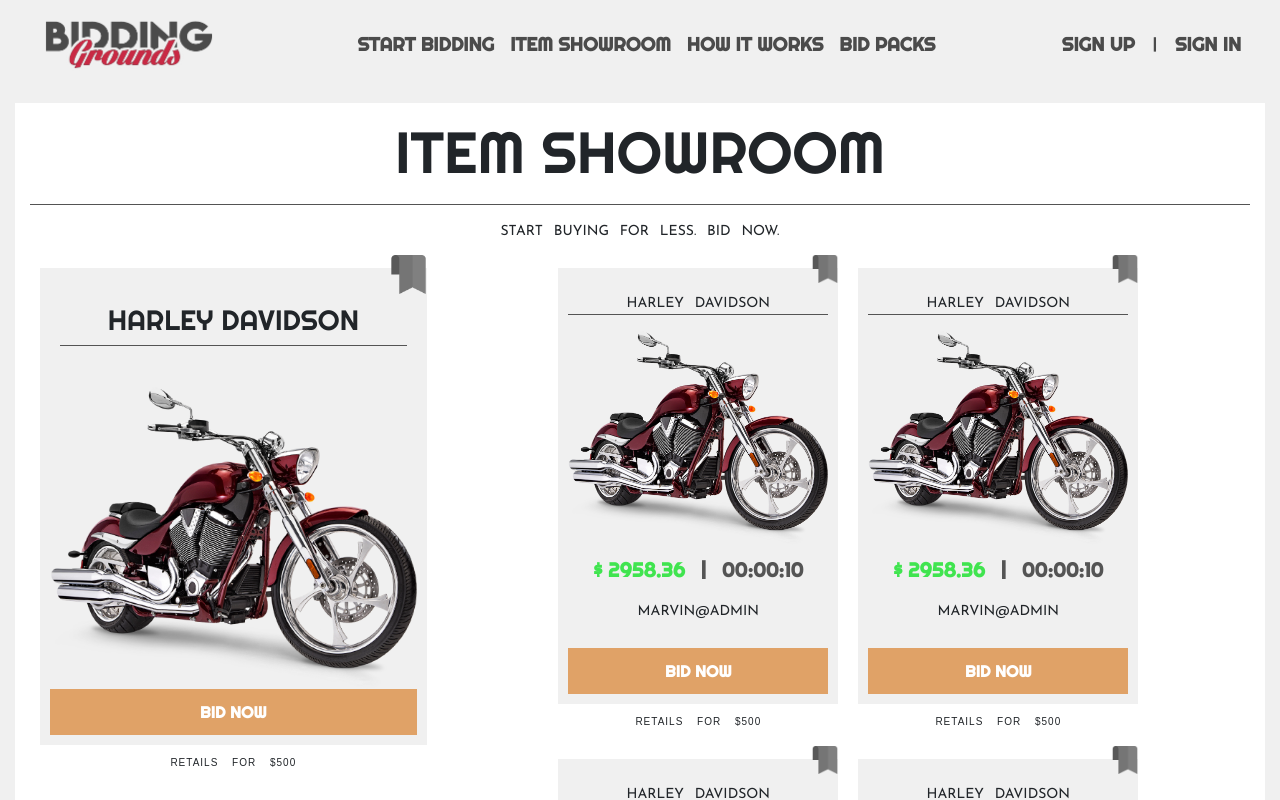
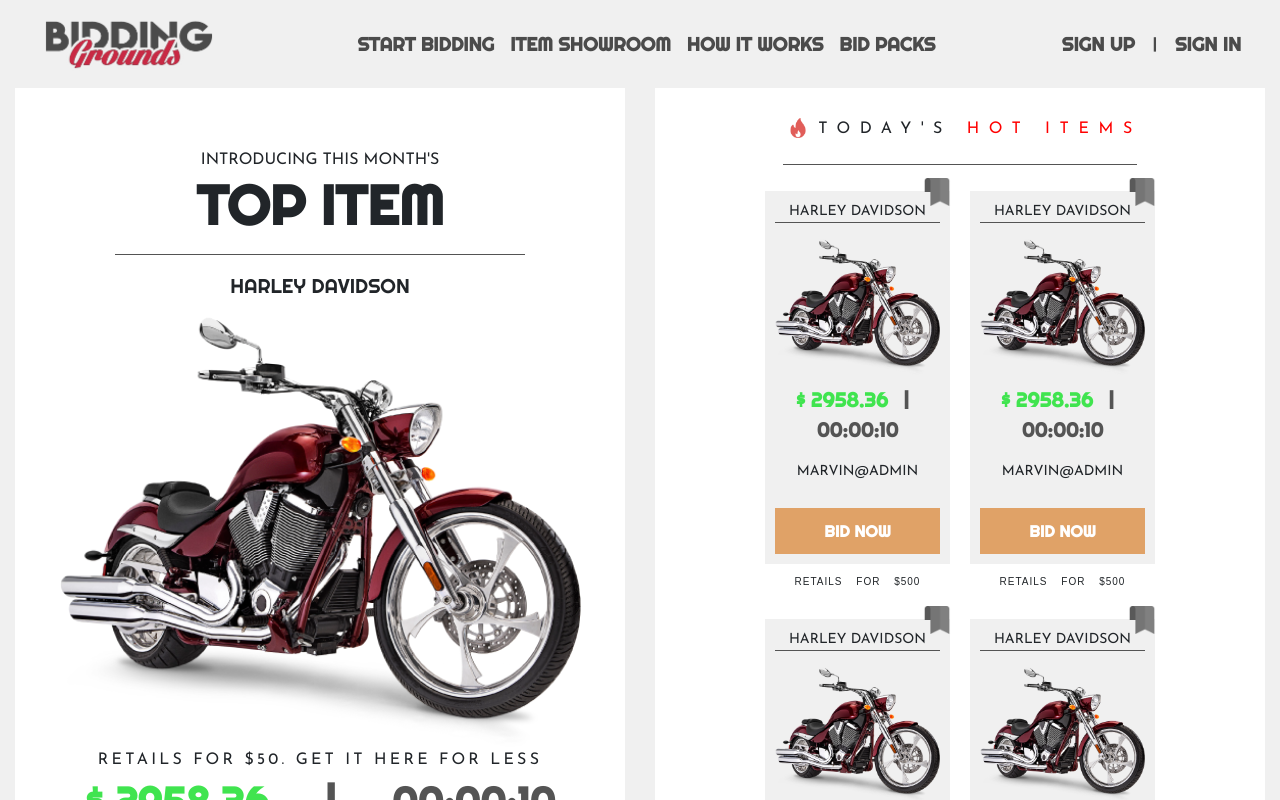
Before and after one commit to ivpelea/bidding-grounds-frontend, a React (Create React App) app: page / in a window 1280 px wide. Shown: the top 800 px of the page. Built offline with nearby package versions, Linux system fonts and the light colour scheme.

Commit message:
polished codes

```diff
--- a/package.json
+++ b/package.json
@@ -7,6 +7,7 @@
     "@testing-library/react": "^11.2.5",
     "@testing-library/user-event": "^12.8.3",
     "bootstrap": "^4.6.0",
+    "include-media": "^1.4.9",
     "react": "^17.0.2",
     "react-bootstrap": "^1.5.2",
     "react-dom": "^17.0.2",
--- a/src/App.js
+++ b/src/App.js
@@ -3,25 +3,29 @@
 import './App.css';
 import Header from './components/Header';
 import '../src/styles/Global.scss';
-import ItemIcon from './assets/images/7-2-motorcycle-png-clipart.png'
-import FireIcon from './assets/images/001-fire.png'
-import BookmarkIcon from './assets/images/bookmark-icon.png'
-import MoneyIcon from './assets/images/money-icon.png'
-import ClockIcon from './assets/images/clock-icon.png'
-import WinIcon from './assets/images/win-icon.png'
-import BidsIcon from './assets/images/bids-icon.png'
 import Footer from './components/Footer';
 import Home from './components/Home';
 import ItemShowroom from './components/ItemShowroom';
 
+import {
+  BrowserRouter as Router,
+  Switch,
+  Route,
+  Redirect
+} from "react-router-dom";
+
 function App() {
   return (
-    <React.Fragment>
-      <Header />
-      {/* <Home /> */}
-      <ItemShowroom />
-      <Footer />
-    </React.Fragment>
+    <Router basename="/">
+      <Switch>
+        <Route exact path="/">
+          <Home />
+        </Route>
+        <Route exact path="/item-showroom">
+          <ItemShowroom />
+        </Route>
+      </Switch>
+    </Router>
   );
 }
 
--- a/src/components/Header.js
+++ b/src/components/Header.js
@@ -93,8 +93,8 @@
                                 <Navbar.Collapse id="responsive-navbar-nav">
                                     {/* CENTER NAV MENU */}
                                     <Nav className="mx-auto">
-                                        <Nav.Link href="#start-bidding">START BIDDING</Nav.Link>
-                                        <Nav.Link href="#item-showroom">ITEM SHOWROOM</Nav.Link>
+                                        <Nav.Link href="/">START BIDDING</Nav.Link>
+                                        <Nav.Link href="/item-showroom">ITEM SHOWROOM</Nav.Link>
                                         <Nav.Link href="#how-it-works" onClick={showModal.bind(this)}>HOW IT WORKS</Nav.Link>
                                         <Nav.Link href="#bid-packs">BID PACKS</Nav.Link>
                                         </Nav>
--- a/src/components/Home.js
+++ b/src/components/Home.js
@@ -6,10 +6,13 @@
 import ClockIcon from '../assets/images/clock-icon.png'
 import WinIcon from '../assets/images/win-icon.png'
 import BidsIcon from '../assets/images/bids-icon.png'
+import Header from './Header'
+import Footer from './Footer'
 
 function Home() {
   return (
     <React.Fragment>
+      <Header />
       <section id="__bidding-home">
         <div className="container-fluid">
           <div className="row">
@@ -793,6 +796,7 @@
           </div>
         </div>
       </section>
+      <Footer />
     </React.Fragment>
   )
 }
--- a/src/components/ItemShowroom.js
+++ b/src/components/ItemShowroom.js
@@ -1,14 +1,13 @@
 import React from 'react'
 import ItemIcon from '../assets/images/7-2-motorcycle-png-clipart.png'
-import FireIcon from '../assets/images/001-fire.png'
 import BookmarkIcon from '../assets/images/bookmark-icon.png'
-import MoneyIcon from '../assets/images/money-icon.png'
-import ClockIcon from '../assets/images/clock-icon.png'
-import WinIcon from '../assets/images/win-icon.png'
-import BidsIcon from '../assets/images/bids-icon.png'
+import Header from './Header'
+import Footer from './Footer'
 
 function ItemShowroom() {
   return (
+    <React.Fragment>
+      <Header />
       <section id="__item-show-room">
         <div className="container-fluid">
           <div className="row">
@@ -700,6 +699,9 @@
           </div>
         </div>
       </section>
+      <Footer />
+    </React.Fragment>
+
   )
 }
 
--- a/src/styles/Global.scss
+++ b/src/styles/Global.scss
@@ -205,6 +205,13 @@
     }
 
 }
+
+@mixin standard {
+    @media only screen and (max-width:1366px) {
+        @content;
+    }
+}
+
 .item-list {
     text-align: center;
     .item-card{
@@ -212,6 +219,7 @@
         display: inline-block;
         width: 280px;
         margin: 10px;
+
         .item-bookmark {
             img {
                 width: 10%;
@@ -288,6 +296,16 @@
                 word-spacing: 10px;
                 font-size: 10px;
                 margin: 10px 0px;
+            }
+        }
+    }
+    @include standard {
+        .item-card{
+            width: 185px!important;
+            .item-bookmark {
+                img {
+                    width: 15%;
+                }
             }
         }
     }
```
Also changed, not shown: 1 other file (tests, documents, lock files or other folders). Lines whose indentation alone changed are shown as unchanged.
